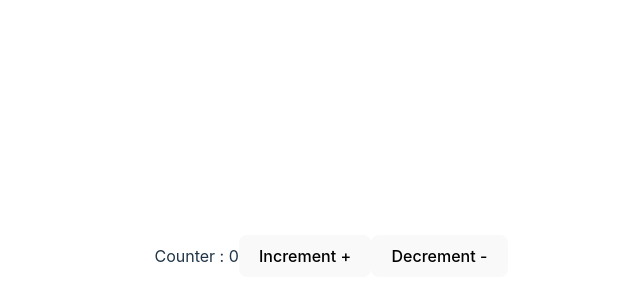
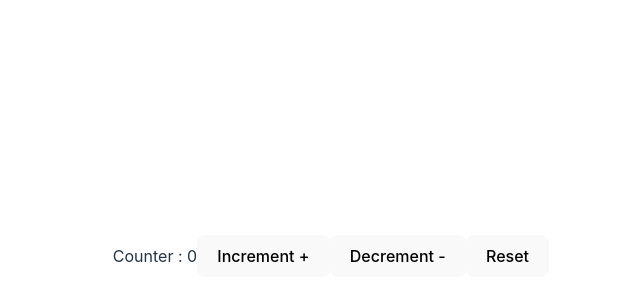
Before and after one commit to liar88828/tutor-react-typescipt, a React (Vite) app: page / in a window 1280 px wide. Shown: the part 144-444 px from the top of the page, without its empty margins (309-949 px from the left). Built offline with nearby package versions, Linux system fonts and the light colour scheme.

Commit message:
13 useReducer Strict and Action Types

```diff
--- a/src/App.tsx
+++ b/src/App.tsx
@@ -1,6 +1,6 @@
 
 import './style/App.css'
-import Counter from './components/eps12/Counter';
+import Counter from './components/eps13/Counter';
 
 function App() {
 
--- /dev/null
+++ b/src/components/eps13/Counter.tsx
@@ -0,0 +1,49 @@
+import { useReducer } from 'react'
+
+type CounterState = { count: number }
+
+// type CounterAction = {
+//     type: 'increment' | 'decrement' | 'reset'// for strict
+//     payload?: number
+// }
+
+type CounterAction = UpdateAction | ResetAction
+
+
+type UpdateAction = {
+    type: 'increment' | 'decrement', payload: number
+}
+
+type ResetAction = { type: 'reset' }
+
+const initialState = { count: 0 }
+
+const reducer = (state: CounterState, action: CounterAction) => {
+    switch (action.type) {
+        case 'increment':
+            return { count: state.count + action.payload }
+        case 'decrement':
+            return { count: state.count - action.payload }
+        case 'reset':
+            return initialState
+        default:
+            return state
+    }
+}
+
+
+const Counter = () => {
+    const [state, dispatch] = useReducer(reducer, initialState)
+    return (
+        <div>Counter : {state.count}
+
+            <button onClick={() => dispatch({ type: 'increment', payload: 1 })}>Increment +</button>
+            <button onClick={() => dispatch({ type: 'decrement', payload: 1 })}>Decrement -</button>
+            <button onClick={() => dispatch({
+                type: 'reset', //payload: 0
+            })}>Reset</button>
+        </div >
+    )
+}
+
+export default Counter
```
